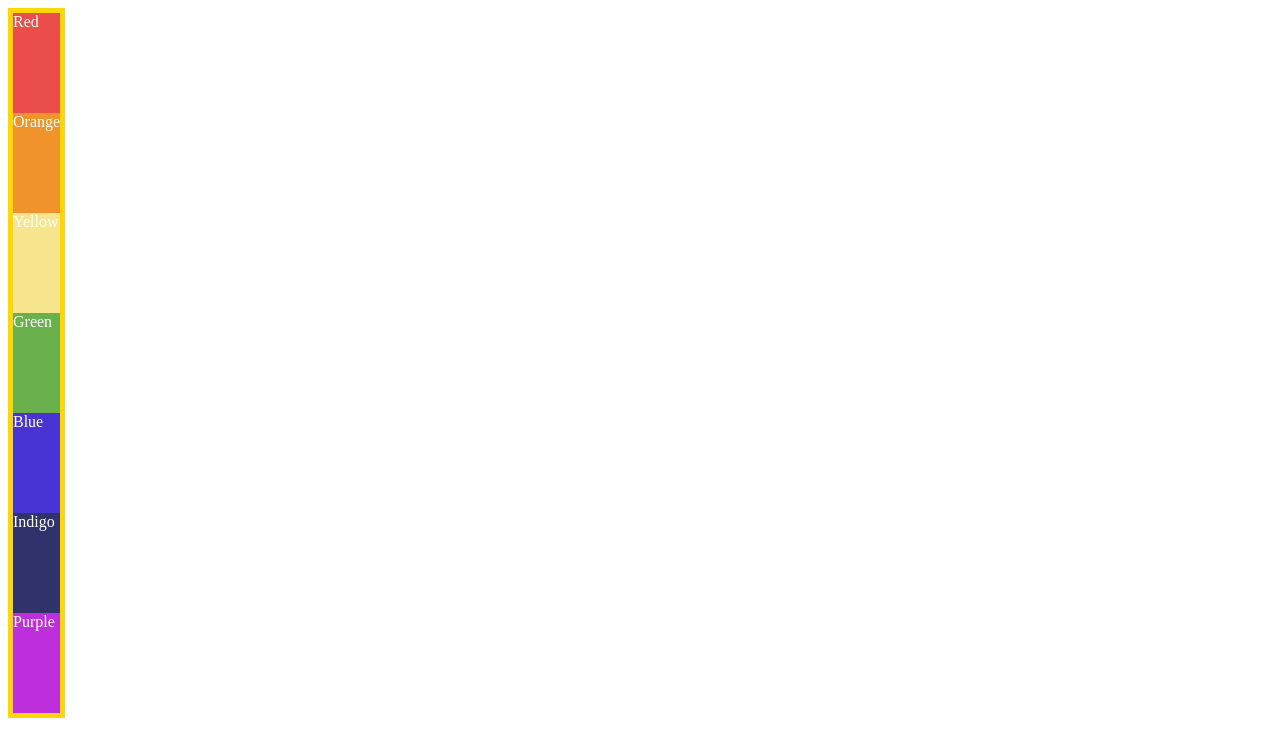
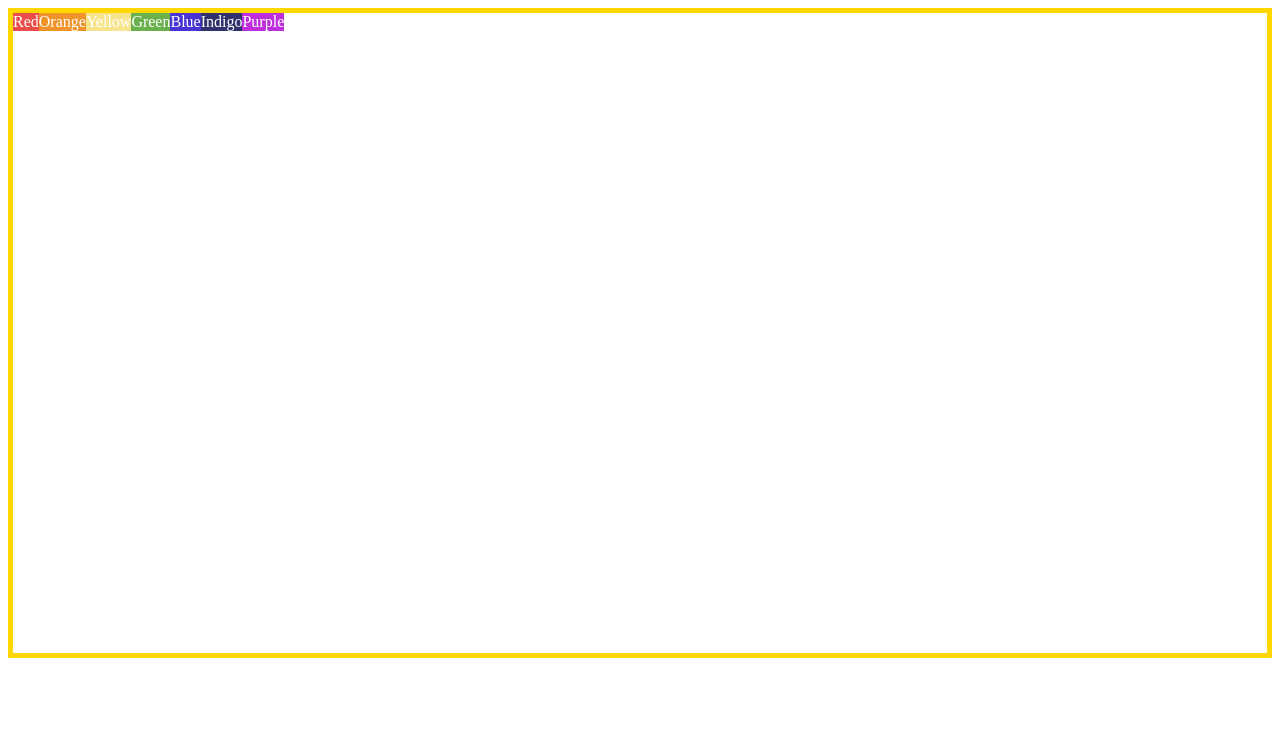
Before and after one commit to hornjbl/Udemy-TC2023WDB, a plain HTML site: page section-9/9-1-flex-direction/index.html in a window 1280 px wide. Drawn offline with Linux system fonts and the light colour scheme.

Commit message:
Final commit for the night

```diff
--- a/section-9/9-1-flex-direction/index.html
+++ b/section-9/9-1-flex-direction/index.html
@@ -10,16 +10,20 @@
 		https://developer.mozilla.org/en-US/docs/Learn/CSS/Building_blocks/Selectors/Combinators -->
         <style>
             .container {
+                /* Notice that by default, the flex items vertically fill their parent container */
+                height: 80vh;
                 color: white;
                 border: 5px solid gold;
-                display: inline-flex;
-                flex-direction: column;
-            }
-
-            /* Select all the elements that are the direct */
-            /* children of the .container class. */
-            .container > div {
-                flex-basis: 100px;
+                /* Play around with the various flex-related values of the display property */
+                display: flex;
+                /* Experiment with the flex-direction property values (default: row) */
+                /* flex-direction: row; */
+                /* Expirment with the justify-content property values (default: flex-start) */
+                /* justify-content: flex-start; */
+                /* Expirment with the align-items property values (default: flex-start) */
+                align-items: flex-start;
+                /* flex-grow: 0; */
+                /* flex-shrink: 0; */
             }
 
             .red {
```
Also changed, not shown: README.md.
